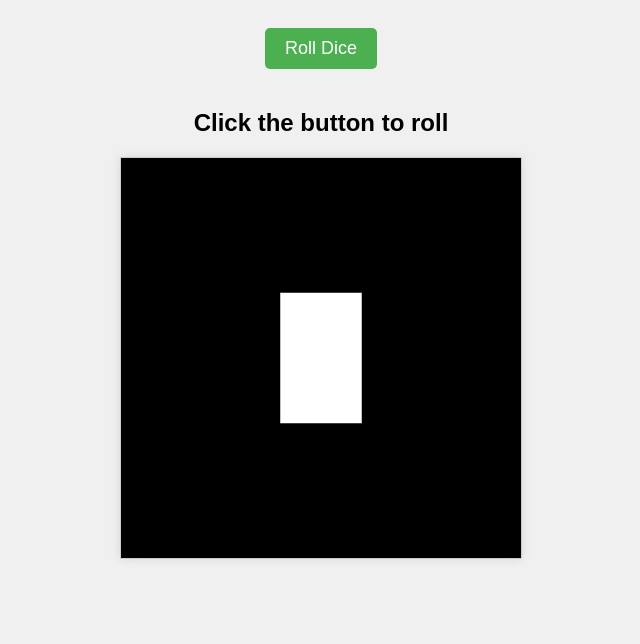
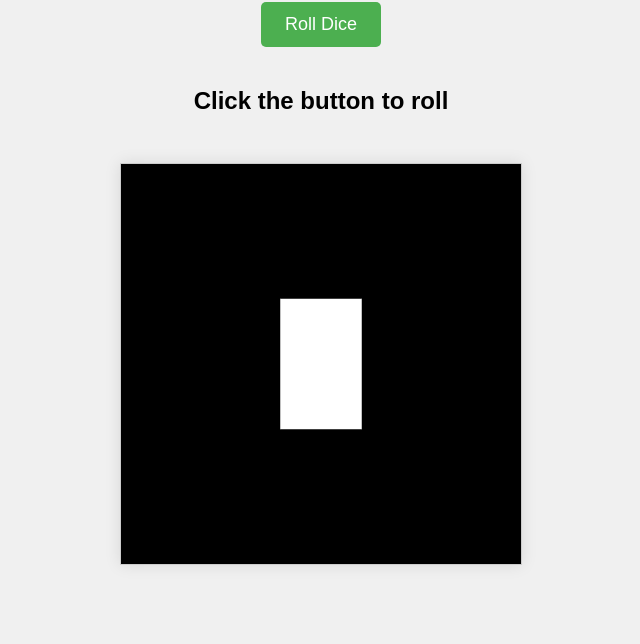
Before and after one commit to hamzasayed596/Dice, a plain HTML site: page index.html in a window 1280 px wide. Shown: the part 156-800 px from the top of the page, without its empty margins (319-959 px from the left). Drawn offline with nearby package versions, Linux system fonts and the light colour scheme.

Commit message:
Update style.css

```diff
--- a/style.css
+++ b/style.css
@@ -15,7 +15,7 @@ body
 }
 #throwButton
 {
-    padding: 10px 20px;
+    padding: 12px 24px;
     font-size: 18px;
     background-color: #4CAF50;
     color: white;
@@ -23,21 +23,29 @@ body
     border-radius: 5px;
     cursor: pointer;
     margin: 20px;
+    transition: background-color 0.3s;
 }
 #throwButton:hover
 {
     background-color: #45a049;
+}
+#throwButton:disabled
+{
+    background-color: #cccccc;
+    cursor: not-allowed;
 }
 #result
 {
     font-size: 24px;
     margin: 20px;
     font-weight: bold;
+    min-height: 36px;
 }
 canvas
 {
     display: block;
-    margin: 0 auto;
+    margin: 20px auto;
     border: 1px solid #ccc;
-    box-shadow: 0 0 10px rgba(0,0,0,0.1);
+    box-shadow: 0 0 15px rgba(0,0,0,0.1);
+    background-color: white;
 }
```
